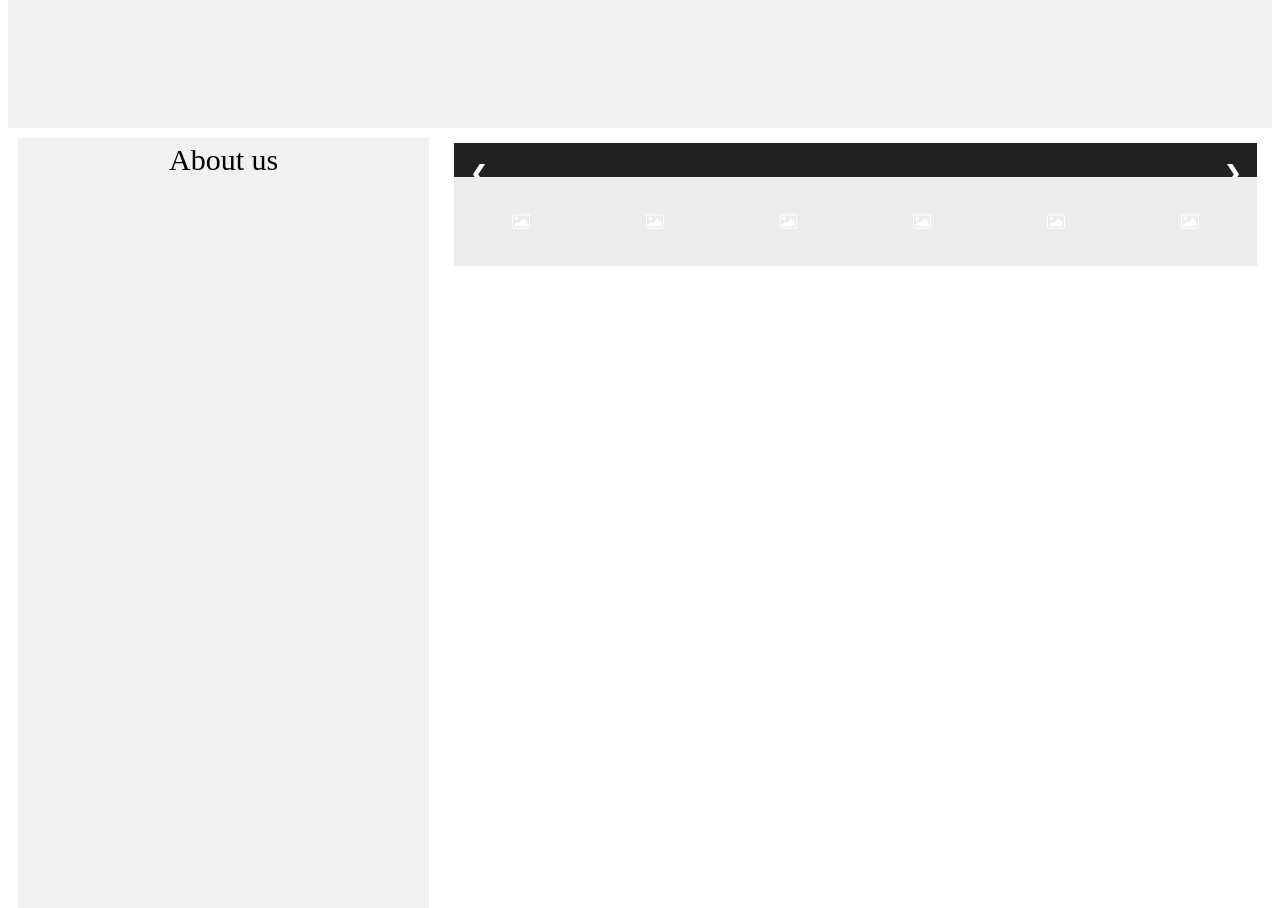
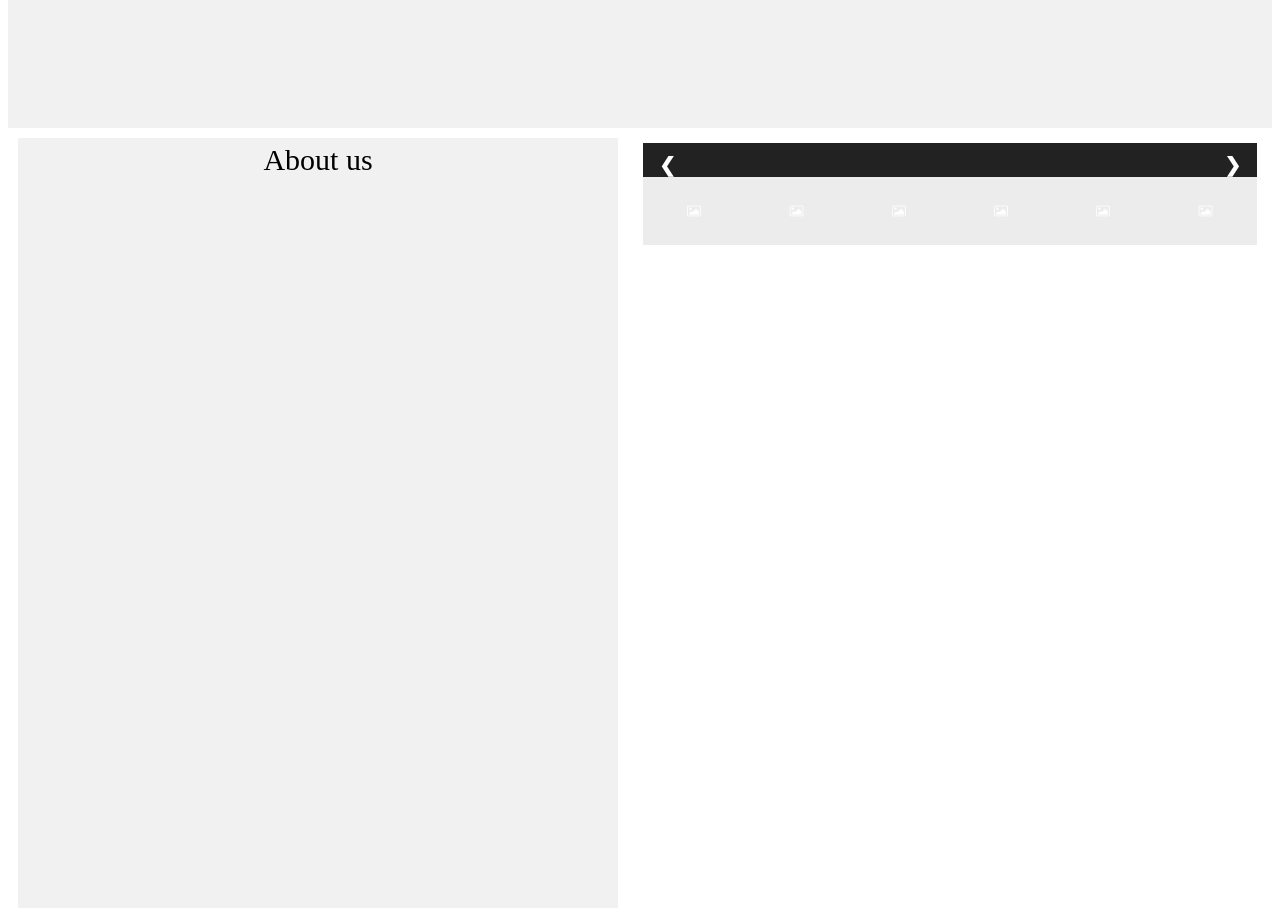
Before and after one commit to TidalCub/WebsiteTest, a plain HTML site: page index.html in a window 1280 px wide. Shown: the part 740-1648 px from the top of the page. Drawn offline with Linux system fonts and the light colour scheme.

Commit message:
Add files via upload

```diff
--- a/style.css
+++ b/style.css
@@ -63,7 +63,7 @@ header{
 .flex-container-Row > div {
   background-color: #f1f1f1;
   flex: 1;
-  min-width:360px;
+  min-width:600px;
   margin: 10px;
   padding:5px;
   text-align: center;
```
